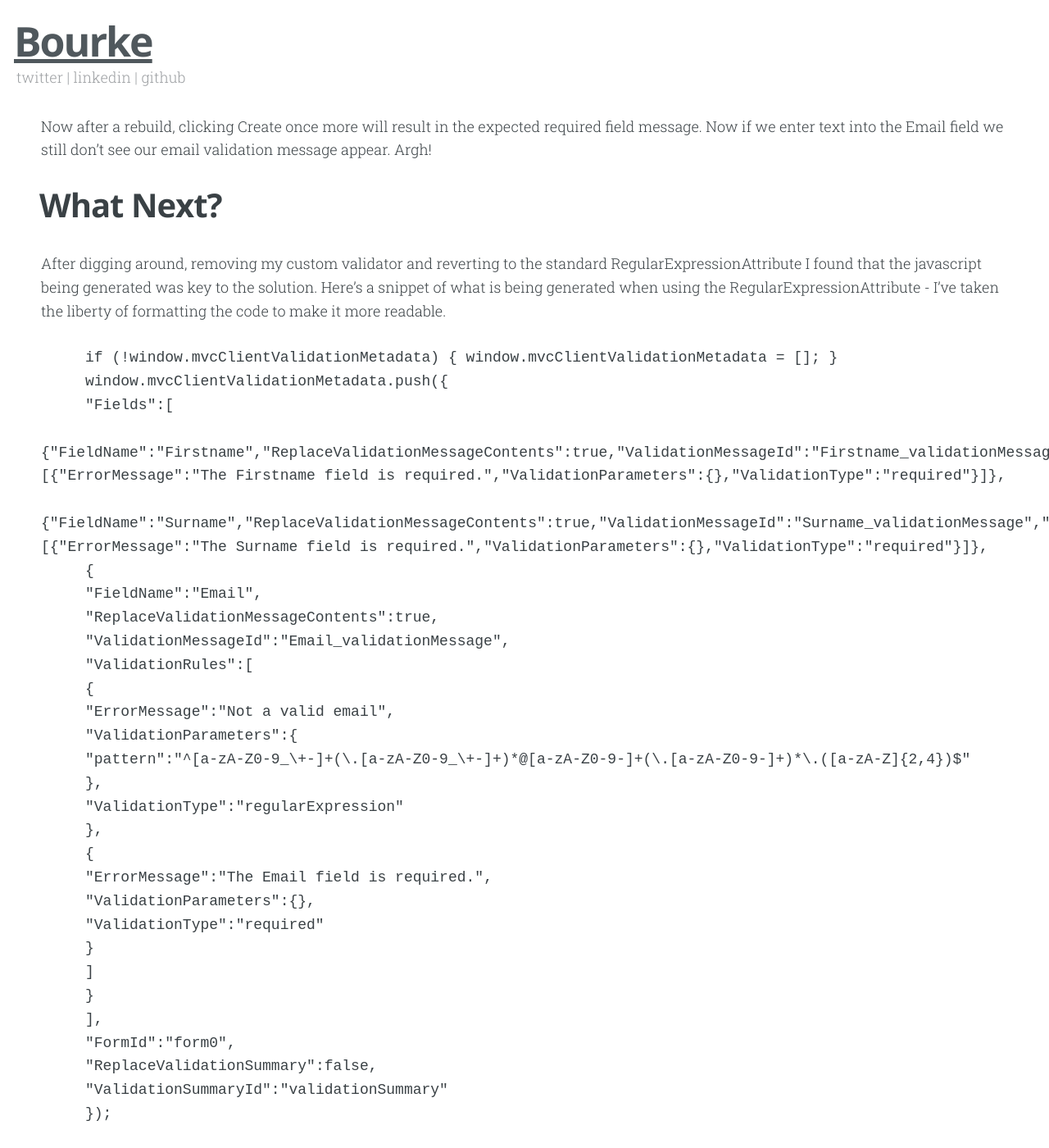
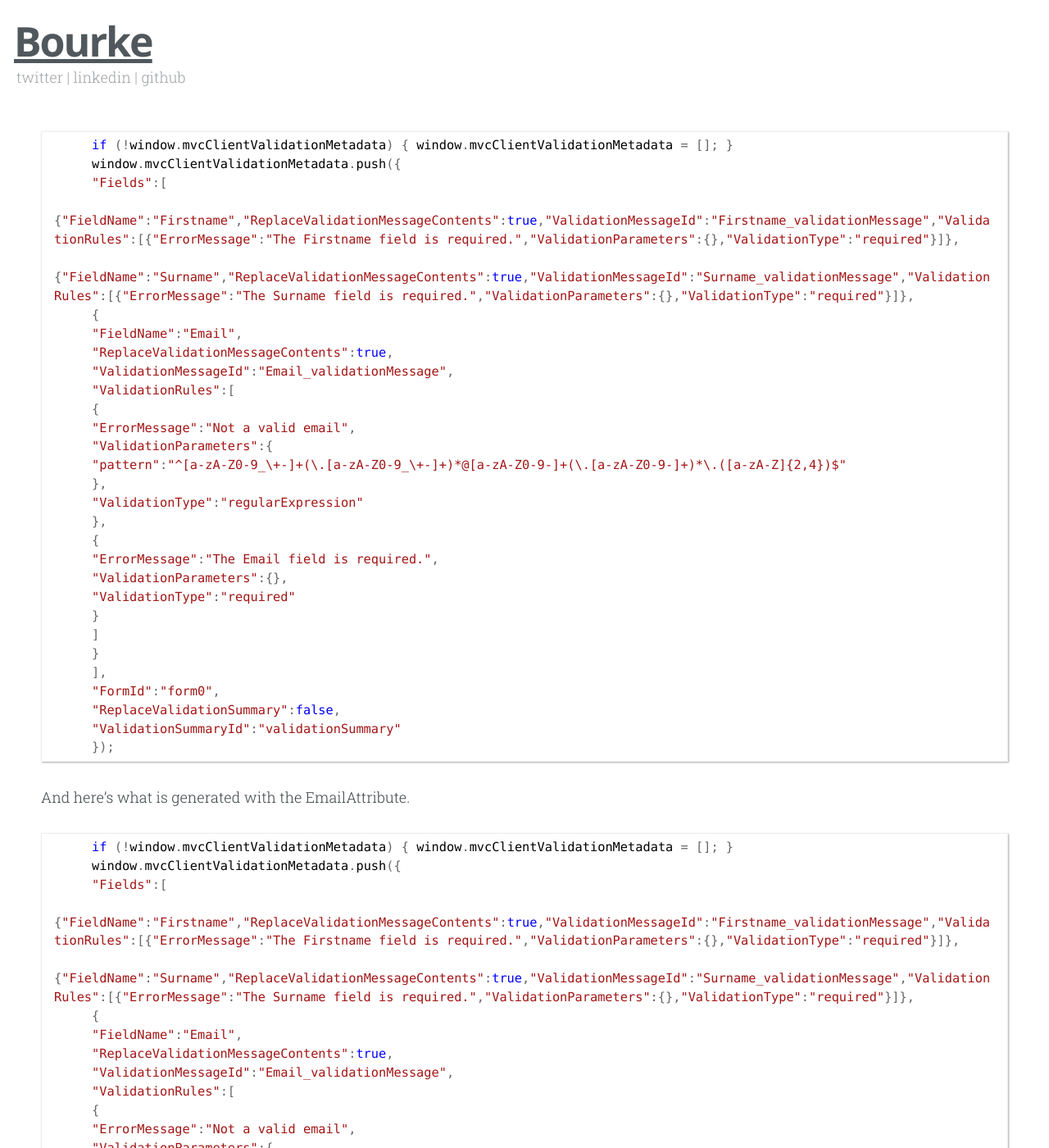
Before and after one commit to jfbourke/jfbourke.github.io, a Jekyll site: the page built from index.html, in a window 1280 px wide and 1400 px high, scrolled down 3096 px. Shown: the whole window at 82% size. Built offline with Jekyll 4.4.1, drawn with Linux system fonts in a browser that asks for light colours; nearby versions of some CDN libraries; Markdown is read by kramdown in place of the engine named in the settings; the list of posts is cut into pages by our own code.

Commit message:
Adding code.css

```diff
--- a/css/style.css
+++ b/css/style.css
@@ -18,6 +18,7 @@
    ========================================================================== */
 
 @import url(normalize.css);
+@import url(code.css);
 
 
 /* ==========================================================================
```
